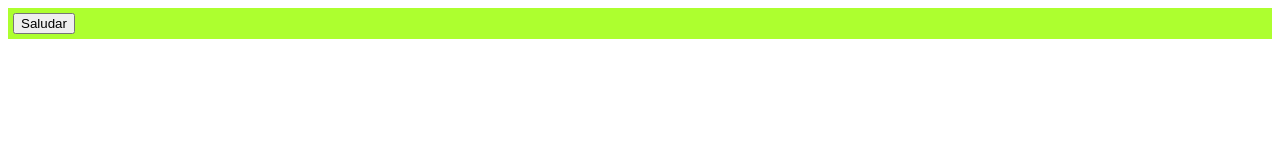
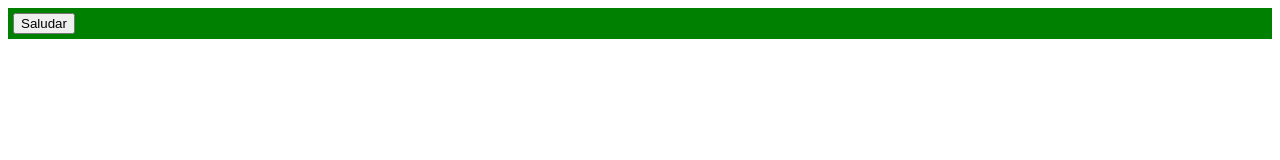
Before and after one commit to VictoriaBadan/taller-eventos, a plain HTML site: page index.html in a window 1280 px wide. Drawn offline with Linux system fonts and the light colour scheme.

Commit message:
cambio color2

```diff
--- a/index.html
+++ b/index.html
@@ -6,7 +6,7 @@
         <title>Taller-eventos</title>
 </head>
 <body>
-        <div class="boton" id="boton" style="padding: 5px 5px 5px 5px; background-color: greenyellow;"></style>
+        <div class="boton" id="boton" style="padding: 5px 5px 5px 5px; background-color: green;"></style>
             <button onclick="alert('Hola')">Saludar</button>
         </div> <!-- .boton #boton-->
 
```
